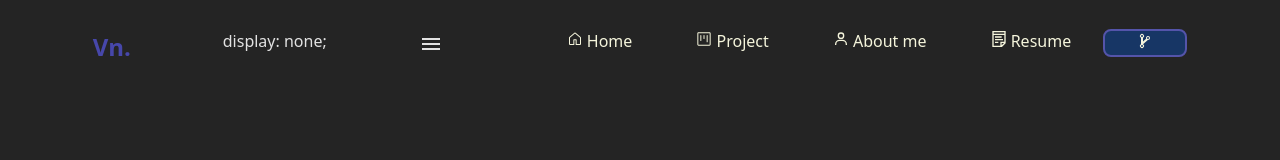
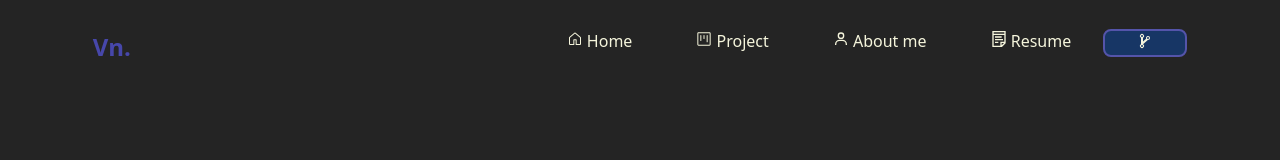
Before and after one commit to vibhasJayavantNatekar/Personal-Portfolio, a React (Vite) app: page / in a window 1280 px wide. Shown: the top 160 px of the page. Built offline with nearby package versions, Linux system fonts and the light colour scheme.

Commit message:
solve minors errors in the navbar

```diff
--- a/src/components/navbar.jsx
+++ b/src/components/navbar.jsx
@@ -20,9 +20,10 @@ const Navbar = () => {
     <>
       <div className='nav-container' >
         <h2 className='logo' >Vn.</h2>
-    display: none;
 
-        <h2 onClick={()=>setismenuopen(true)} ><MdMenu/></h2>
+       {ismenuopen ? '':
+        <h2 onClick={()=>setismenuopen(true)} className='menu-icon' ><MdMenu/></h2>
+       }
         <ul  className={ismenuopen ? 'side-bar ':'nav-items'} >
 
         {ismenuopen && (
```
